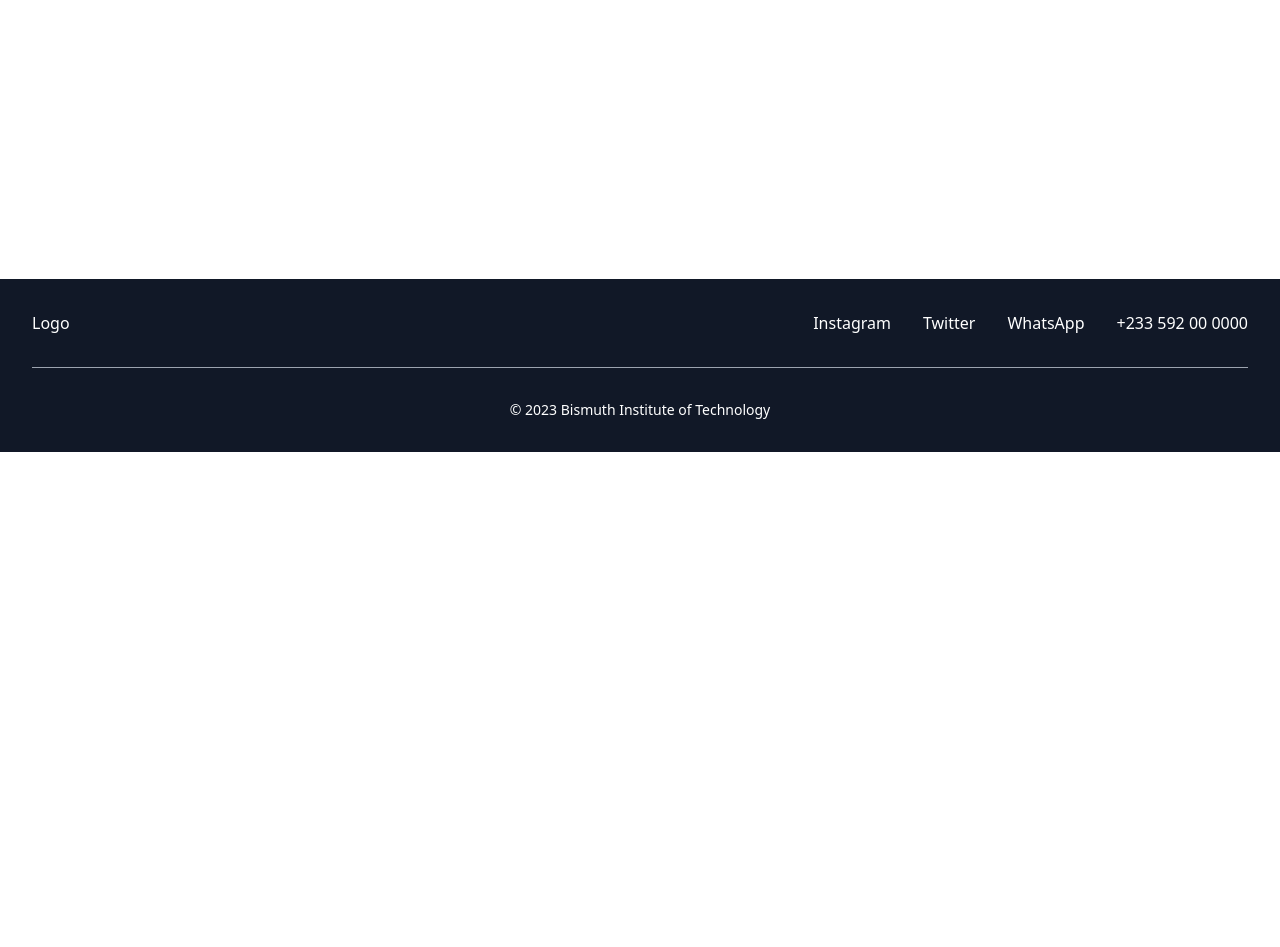
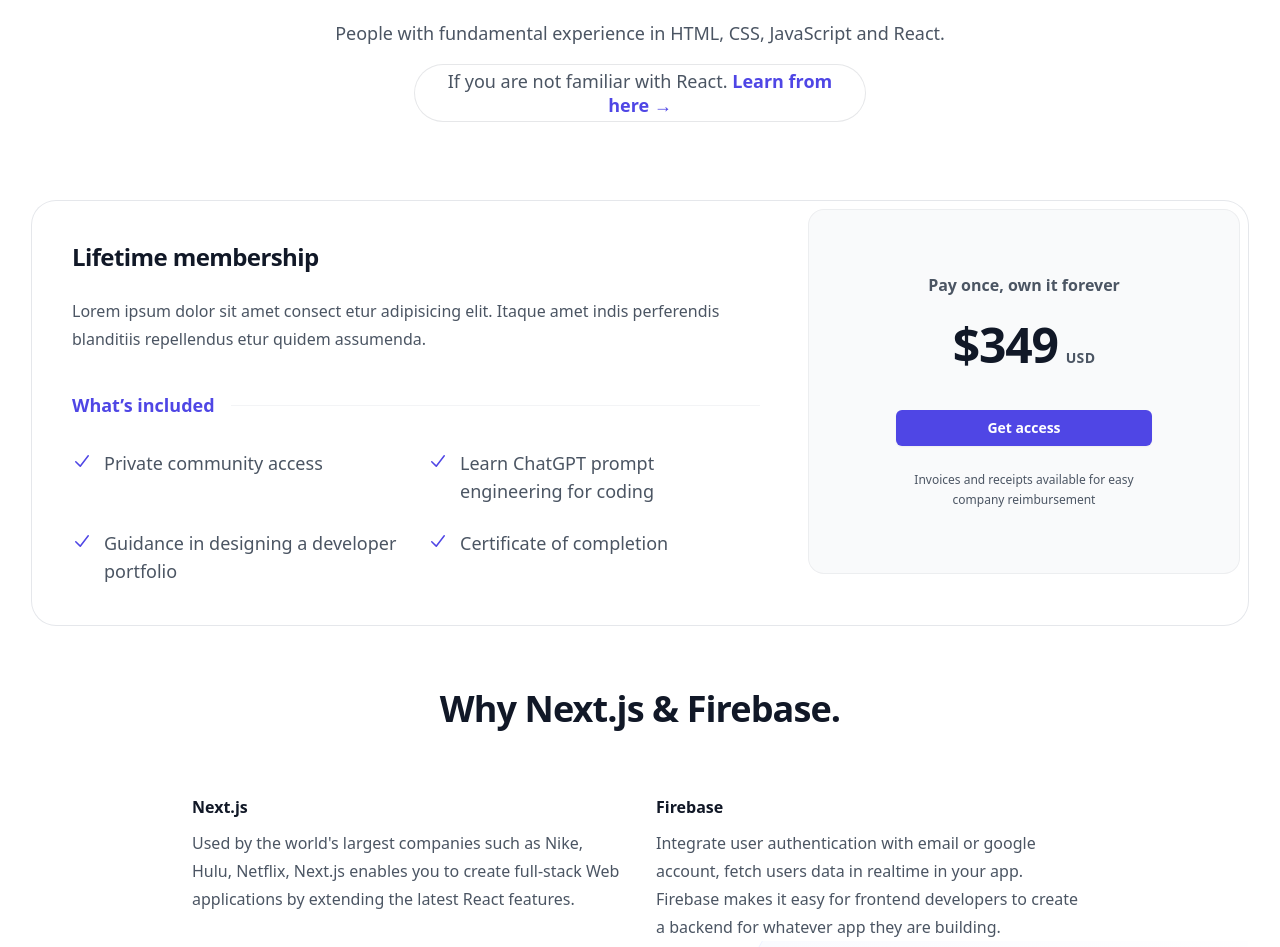
Before and after one commit to myspace8/waitlist, a Next.js app: page /bootcamp in a window 1280 px wide. Before the commit this address had no page. Shown: the part 586-1533 px from the top of the page. Before the commit the page ends 1038 px from the top, so only its background shows below. Built offline with nearby package versions, Linux system fonts and the light colour scheme.

Commit message:
coffee break

```diff
--- a/components/faq.jsx
+++ b/components/faq.jsx
@@ -5,12 +5,16 @@
   return (
     <div className="w-full px-4 pt-16">
       <div className="mx-auto max-w-2xl sm:text-center mb-6">
-          <h2 className="text-3xl font-bold tracking-tight text-gray-900 sm:text-4xl">Frequently Asked Questions</h2>
+          <h2 className="text-3xl font-bold tracking-tight text-gray-900 sm:text-4xl">How we work</h2>
+          {/* <h2 className="text-3xl font-bold tracking-tight text-gray-900 sm:text-4xl">Frequently Asked Questions</h2> */}
           <p className="mt-2 text-lg leading-8 text-gray-600">
+            Application and payment procedures will go here...
+          </p>
+          {/* <p className="mt-2 text-lg leading-8 text-gray-600">
             Everything you need to know
-          </p>
+          </p> */}
         </div>
-      <div className="mx-auto w-full max-w-2xl rounded-2xl bg-white p-2">
+      {/* <div className="mx-auto w-full max-w-2xl rounded-2xl bg-white p-2">
         <Disclosure>
           {({ open }) => (
             <>
@@ -80,7 +84,7 @@
             </>
           )}
         </Disclosure>
-      </div>
+      </div> */}
     </div>
   )
 }
--- a/components/header.jsx
+++ b/components/header.jsx
@@ -4,7 +4,7 @@
 import Link from 'next/link'
 
 const navigation = [
-  { name: 'Bootcamp', href: '#', focus: 'true' },
+  { name: 'Bootcamp', href: '/', focus: 'true' },
   { name: 'Blog', href: '/blog' },
   { name: 'About Us', href: '/about' },
   { name: 'Contact Us', href: '/contact' },
--- /dev/null
+++ b/pages/bootcamp.jsx
@@ -0,0 +1,139 @@
+import React from 'react'
+import { CheckIcon } from '@heroicons/react/20/solid'
+
+const includedFeatures = [
+  'Private community access',
+  'Learn ChatGPT prompt engineering for coding',
+  'Guidance in designing a developer portfolio',
+  'Certificate of completion',
+]
+
+export default function Bootcamp() {
+  return (
+    <div className="bg-white py-24 sm:py-32">
+      <div className="mx-auto max-w-7xl px-6 lg:px-8">
+        <div className="mx-auto max-w-2xl sm:text-center">
+          <h2 className="text-3xl tracking-tight text-gray-900 text-center uppercase sm:text-4xl">Upcoming</h2>
+          <div className='border p-4 mt-4 shadow- bg-gray-100 text-center'>
+            <p className='mt-4 text-3xl tracking-tight text-gray-900 sm:text-4xl'>4-Week Coding Bootcamp</p>
+            <p className='mt-4 text-3xl font-extrabold tracking-lose text-gray-900 sm:text-4xl'>Next.js & Firebase</p>
+          </div>
+          <p className="mt-6 text-lg text-center leading-8 text-gray-600">
+            Aspiring frontend developer? Build fullstack applications with Next.js & Firebase.
+          </p>
+        </div>
+        <div>
+          <p className='mt-16 text-3xl text-center mx-auto max-w-2xl lg:text-center font-bold tracking-tight text-gray-900 sm:text-4xl'>Who is this for</p>
+          <p className='mt-4 text-lg text-center leading-8 text-gray-600'>People with fundamental experience in HTML, CSS, JavaScript and React.</p>
+          <div className="relative rounded-full text-center text-lg lg:w-[450px] m-auto mt-4 px-3 py-1 leading-6 text-gray-600 ring-1 ring-gray-900/10 hover:ring-gray-900/20">
+              If you are not familiar with React.{' '}
+              <a href="https://react.dev/learn" target='_blank' className="font-semibold text-indigo-600">
+                <span className="absolute inset-0" aria-hidden="true" />
+                Learn from here <span aria-hidden="true">&rarr;</span>
+              </a>
+            </div>
+        </div>
+        <div className="mx-auto mt-16 max-w-2xl rounded-3xl ring-1 ring-gray-200 sm:mt-20 lg:mx-0 lg:flex lg:max-w-none">
+          <div className="p-8 sm:p-10 lg:flex-auto">
+            <h3 className="text-2xl font-bold tracking-tight text-gray-900">Lifetime membership</h3>
+            <p className="mt-6 text-base leading-7 text-gray-600">
+              Lorem ipsum dolor sit amet consect etur adipisicing elit. Itaque amet indis perferendis blanditiis
+              repellendus etur quidem assumenda.
+            </p>
+            <div className="mt-10 flex items-center gap-x-4">
+              <h4 className="flex-none font-semibold text-lg leading-6 text-indigo-600">What’s included</h4>
+              <div className="h-px flex-auto bg-gray-100" />
+            </div>
+            <ul
+              role="list"
+              className="mt-8 grid grid-cols-1 gap-4 text-sm leading-6 text-gray-600 sm:grid-cols-2 sm:gap-6"
+            >
+              {includedFeatures.map((feature) => (
+                <>
+                  <li key={feature} className="flex text-lg gap-x-3">
+                    <CheckIcon className="h-6 w-5 flex-none text-indigo-600" aria-hidden="true" />
+                    {feature}
+                  </li>
+                  {/* <span className='pl-8'>hello</span> */}
+                </>
+              ))}
+            </ul>
+          </div>
+          <div className="-mt-2 p-2 lg:mt-0 lg:w-full lg:max-w-md lg:flex-shrink-0">
+            <div className="rounded-2xl bg-gray-50 py-10 text-center ring-1 ring-inset ring-gray-900/5 lg:flex lg:flex-col lg:justify-center lg:py-16">
+              <div className="mx-auto max-w-xs px-8">
+                <p className="text-base font-semibold text-gray-600">Pay once, own it forever</p>
+                <p className="mt-6 flex items-baseline justify-center gap-x-2">
+                  <span className="text-5xl font-bold tracking-tight text-gray-900">$349</span>
+                  <span className="text-sm font-semibold leading-6 tracking-wide text-gray-600">USD</span>
+                </p>
+                <a
+                  href="#"
+                  className="mt-10 block w-full rounded-md bg-indigo-600 px-3 py-2 text-center text-sm font-semibold text-white shadow-sm hover:bg-indigo-500 focus-visible:outline focus-visible:outline-2 focus-visible:outline-offset-2 focus-visible:outline-indigo-600"
+                >
+                  Get access
+                </a>
+                <p className="mt-6 text-xs leading-5 text-gray-600">
+                  Invoices and receipts available for easy company reimbursement
+                </p>
+              </div>
+            </div>
+          </div>
+        </div>
+      <p className='mt-16 text-3xl mx-auto max-w-2xl lg:text-center font-bold tracking-tight text-gray-900 sm:text-4xl'>Why Next.js & Firebase.</p>
+      <div className="mx-auto mt-8 max-w-2xl sm:mt-16 lg:mt-18 lg:max-w-4xl">
+            <dl className="grid max-w-xl grid-cols-1 gap-x-8 gap-y-10 lg:max-w-none lg:grid-cols-2 lg:gap-y-16">
+            <div className="relative">
+                <dt className="text-base  font-semibold leading-7 text-gray-900">
+                    Next.js
+                </dt>
+                <dd className="mt-2 text-base  leading-7 text-gray-600">Used by the world's largest companies such as Nike, Hulu, Netflix, Next.js enables you to create full-stack Web applications by extending the latest React features.</dd>
+            </div>
+            <div className="relative">
+                <dt className="text-base  font-semibold leading-7 text-gray-900">
+                    Firebase
+                </dt>
+                <dd className="mt-2 text-base  leading-7 text-gray-600">Integrate user authentication with email or google account, fetch users data in realtime in your app. Firebase makes it easy for frontend developers to create a backend for whatever app they are building.</dd>
+            </div>
+            </dl>
+        </div>
+        <section className="relative isolate overflow-hidden px-6 py-4 sm:py-32 lg:px-8">
+      <div className="absolute inset-0 -z-10 bg-[radial-gradient(45rem_50rem_at_top,theme(colors.indigo.100),white)] opacity-20" />
+      <div className="absolute inset-y-0 right-1/2 -z-10 mr-16 w-[200%] origin-bottom-left skew-x-[-30deg] bg-white shadow-xl shadow-indigo-600/10 ring-1 ring-indigo-50 sm:mr-28 lg:mr-0 xl:mr-16 xl:origin-center" />
+      <div className="mx-auto max-w-2xl lg:max-w-4xl">
+        <p className='mt-12 text-xl mx-auto max-w-2xl text-center lg:text-center font-bold tracking-tight text-gray-900 sm:text-2xl'>Don't build with just React.</p>
+        <p className='mt-2 mx-auto max-w-2xl text-base font-semibold leading-7 text-center tracking-tight text-gray-900 sm:text-xl'>The React Core Team says...</p>
+        <figure className="mt-2">
+          <blockquote className="text-center leading-8 text-gray-900 sm:text-xl sm:leading-9">
+            <p className='text-lg text-center leading-8 text-gray-600 sm:text-xl sm:leading-9'>
+              “If you want to build a new app or a new website fully with React, we recommend picking one of the React-powered frameworks popular in the community [Next.js]. Frameworks provide features that most apps and sites eventually need, including routing, data fetching, and generating HTML.”
+            </p>
+          </blockquote>
+          <figcaption className="mt-10">
+            <img
+              className="mx-auto h-10 w-10 rounded-full"
+              src="/images/communityicon.png"
+              alt=""
+            />
+            <a target='_blank' href='https://react.dev/learn/start-a-new-react-project' className="mt-4 flex w-min m-auto text-base">
+              <div className="font-semibold text-indigo-600">React.dev</div>
+            </a>
+          </figcaption>
+        </figure>
+      </div>
+    </section>
+    <div>
+        <p className='mt-16 text-3xl text-center mx-auto max-w-2xl lg:text-center font-bold tracking-tight text-gray-900 sm:text-4xl'>Our Goal & Why</p>
+        <p className='mt-4 text-lg text-center leading-8 text-gray-600'>At Bitlabs, we have discovered the enormous exposure to relevant legacy technologies such as Bootstrap, JQuery and PHP in upcoming developers. We are organizing this bootcamp to help these developers strike a balance between these legacy technologies and the powerful modern technologies like Next.js, firebase and even ChatGPT prompt engineering for coding.</p>
+        <div className="relative rounded-full text-center text-lg lg:w-[450px] m-auto mt-4 px-3 py-1 leading-6 text-gray-600 ring-1 ring-gray-900/10 hover:ring-gray-900/20">
+            {' '}
+            <a href="https://react.dev/learn" target='_blank' className="font-semibold text-indigo-600">
+              <span className="absolute inset-0" aria-hidden="true" />
+              Download a pdf of our goals <span aria-hidden="true">⭳</span>
+            </a>
+          </div>
+        </div>
+      </div>
+    </div>
+  )
+}
--- a/pages/contact.js
+++ b/pages/contact.js
@@ -37,7 +37,7 @@
           Contact Us
         </h2>
         <p className="mt-2 text-lg leading-8 text-gray-600">
-          We will be happy to here from you. Ask any question you may have.
+          Are you the head of an educational institution or an individual. Please submit your information below and ask any question you may have in the message box.
         </p>
       </div>
       <form
```
Also changed, not shown: public/images/communityIcon.png (added).
